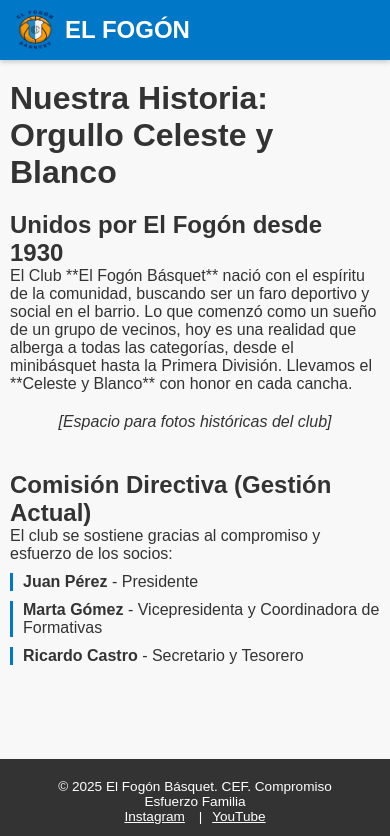
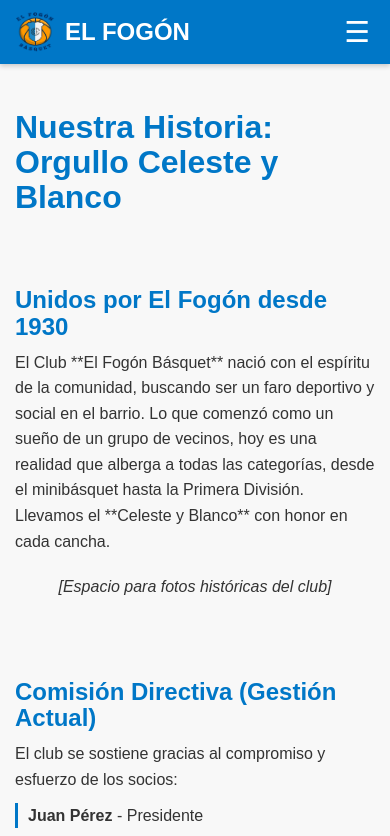
Before and after one commit to Nitramgg/basquetelfogon, a Next.js app: page /club in a window 390 px wide. Shown: the top 836 px of the page. Built offline with nearby package versions, Linux system fonts and the light colour scheme.

Commit message:
style: limpieza y unificacion de globals.css y solucion de conflicto en media queries

```diff
--- a/styles/globals.css
+++ b/styles/globals.css
@@ -1,7 +1,12 @@
-/* ========================================= */
-/* VARIABLES DE COLOR DE EL FOGÓN BÁSQUET (Celeste y Blanco) */
-/* ========================================= */
+/* =======================================================
+   ESTILOS GLOBALES - El Fogón Básquet
+   ======================================================= */
+
+/* ----------------------------------------------------
+   1. VARIABLES DE COLOR Y RESET BÁSICO
+   ---------------------------------------------------- */
    :root {
+    /* Colores del Club */
     --color-primary: #0077C7; /* Azul/Celeste fuerte */
     --color-secondary: #FFFFFF; /* Blanco como acento */
     --color-text: #333333;
@@ -9,7 +14,7 @@
     --color-white: #ffffff;
 }
 
-/* RESET BÁSICO */
+/* Reset Básico */
 * {
     box-sizing: border-box;
     padding: 0;
@@ -19,14 +24,23 @@ body {
     font-family: sans-serif;
     color: var(--color-text);
     background-color: var(--color-background);
+    line-height: 1.6;
 }
 a { color: inherit; text-decoration: none; }
+h1, h2, h3 { color: var(--color-primary); line-height: 1.1; margin-top: 0.8em; margin-bottom: 0.4em; }
+
+/* Estructura Principal */
 .main-container { min-height: 100vh; display: flex; flex-direction: column; }
 .page-content { flex-grow: 1; }
+.content-section {
+    padding: 30px 50px;
+    max-width: 1200px;
+    margin: 0 auto;
+}
 
-/* ========================================= */
-/* ESTILOS DEL ENCABEZADO (HEADER) */
-/* ========================================= */
+/* ----------------------------------------------------
+   2. HEADER Y NAVEGACIÓN (ESCRITORIO)
+   ---------------------------------------------------- */
 .header {
     background-color: var(--color-primary);
     color: var(--color-white);
@@ -35,12 +49,13 @@ a { color: inherit; text-decoration: none; }
     align-items: center;
     padding: 10px 30px;
     box-shadow: 0 2px 5px rgba(0, 0, 0, 0.2);
+    position: relative; /* Necesario para el menú absoluto en móvil */
 }
 .header a { color: var(--color-white); display: flex; align-items: center; }
 .club-logo { margin-right: 10px; }
 .club-name-text { font-size: 1.5rem; font-weight: 700; }
 .nav ul { list-style: none; display: flex; gap: 20px; }
-.nav a:hover { color: var(--color-secondary); }
+.nav a:hover { color: var(--color-background); } /* Hover a blanco */
 .radio-widget {
     background-color: var(--color-secondary);
     color: var(--color-primary);
@@ -49,9 +64,20 @@ a { color: inherit; text-decoration: none; }
     font-weight: 600;
 }
 
-/* ========================================= */
-/* ESTILOS DEL PIE DE PÁGINA (FOOTER) */
-/* ========================================= */
+/* Botón de Menú Hamburguesa (Oculto por defecto en Escritorio) */
+.menu-toggle {
+    display: none;
+    background: none;
+    border: none;
+    font-size: 1.8rem; /* Tamaño un poco más grande para mejor visibilidad */
+    cursor: pointer;
+    color: var(--color-white); /* El botón debe ser blanco en el fondo celeste */
+    padding: 5px;
+}
+
+/* ----------------------------------------------------
+   3. PIE DE PÁGINA (FOOTER)
+   ---------------------------------------------------- */
 .footer {
     background-color: var(--color-text);
     color: var(--color-white);
@@ -59,12 +85,13 @@ a { color: inherit; text-decoration: none; }
     text-align: center;
     font-size: 0.85rem;
 }
-.social-links a { margin: 0 10px; text-decoration: underline; }
-.social-links a:hover { color: var(--color-secondary); }
+.social-links a { margin: 0 10px; text-decoration: none; } /* Quitamos el underline */
+.social-links a:hover { color: var(--color-primary); } /* Celeste en hover */
 
-/* ========================================= */
-/* ESTILOS DE LA PÁGINA DE INICIO (HOME) */
-/* ========================================= */
+
+/* ----------------------------------------------------
+   4. ESTILOS DE LA PÁGINA DE INICIO (HOME)
+   ---------------------------------------------------- */
 .hero-section {
     background: linear-gradient(rgba(0, 0, 0, 0.5), rgba(0, 0, 0, 0.5)), url("/images/cancha-fogon.jpg");
     background-size: cover;
@@ -84,119 +111,85 @@ a { color: inherit; text-decoration: none; }
 .cta-button {
     display: inline-block;
     background-color: var(--color-secondary);
-  color: var(--color-primary);
+    color: var(--color-primary) !important;
     padding: 12px 25px;
     border-radius: 5px;
     margin-top: 20px;
     font-weight: 700;
     transition: background-color 0.3s;
 }
+.cta-button:hover {
+    background-color: #e0e0e0;
+}
 .next-game-highlight, .social-feed { padding: 40px 30px; text-align: center; }
 .game-card { border: 1px solid #ddd; padding: 20px; max-width: 400px; margin: 0 auto; border-radius: 8px; background-color: var(--color-white); }
 
-/* Estilos para el resto de las páginas */
-.content-section {
-    padding: 30px 50px;
-    max-width: 1200px;
-    margin: 0 auto;
-}
+
 /* =======================================================
-   ESTILO BASE DEL BOTÓN (POR DEFECTO OCULTO)
+   5. RESPONSIVE (MÓVIL Y TABLET - Max 768px)
    ======================================================= */
-   .menu-toggle {
-    display: none; /* OCULTO POR DEFECTO en escritorio */
-    background: none;
-    border: none;
-    font-size: 1.5rem;
-    cursor: pointer;
-    color: #0077C7; /* Color celeste */
-    padding: 5px;
+@media (max-width: 768px) {
+
+    /* HEADER: Ajuste de estructura y elementos */
+    .header {
+        flex-wrap: wrap;
+        justify-content: space-between;
+        padding: 10px 15px;
     }
 
+    /* Ocultamos los elementos de escritorio */
+    .header .nav,
+    .header .radio-widget {
+        display: none;
+    }
 
-@media (max-width: 768px) {
-
+    /* Hacemos visible el botón de hamburguesa */
     .menu-toggle {
         display: block;
     }
 
-  /* ESTO ES NUEVO: Estilo del menú cuando está ABIERTO */
+    /* El menú desplegable: ESTILO ACTIVO (.open) */
     .header .nav.open {
-      display: flex; /* Oculto por defecto, pero visible al abrir */
+        display: flex;
         flex-direction: column;
-      position: absolute; /* Ocupa toda la pantalla */
-      top: 60px; /* Debajo del header */
+        position: absolute;
+        top: 60px; /* Aseguramos que empiece debajo del header */
         left: 0;
         width: 100%;
-      background-color: #0077C7; /* Fondo Celeste */
+        height: auto;
+        background-color: var(--color-primary);
         z-index: 1000;
-      padding: 10px 20px;
-      box-shadow: 0 4px 6px rgba(0,0,0,0.1);
+        box-shadow: 0 4px 6px rgba(0,0,0,0.2);
     }
 
-  .header .nav ul {
-      flex-direction: column; /* Lista vertical */
+    .header .nav.open ul {
+        flex-direction: column;
+        width: 100%;
+        padding: 0;
+    }
+
+    .header .nav.open ul li {
+        margin: 0;
+        border-bottom: 1px solid rgba(255, 255, 255, 0.2);
         width: 100%;
     }
 
-  .header .nav ul li {
-      margin: 5px 0;
-      text-align: center;
-      border-bottom: 1px solid rgba(255, 255, 255, 0.2);
+    .header .nav.open ul li:last-child {
+        border-bottom: none;
     }
 
-  .header .nav ul li a {
-      color: white; /* Texto blanco en el menú desplegado */
-      padding: 10px;
+    .header .nav.open ul li a {
+        padding: 15px 20px;
         display: block;
+        text-align: center;
+        font-weight: bold;
     }
 
-  /* EL VIEJO CÓDIGO DE OCULTAR: */
-  .header .nav {
-      display: none; /* AHORA SOLO OCULTA SI NO TIENE LA CLASE .open */
+    /* Contenido en Móvil */
+    .content-section {
+        padding: 20px 15px;
     }
-
-}
-
-/* =======================================================
-   RESPONSIVE (ADAPTACIÓN A MÓVILES)
-   ======================================================= */
-
-/* Se aplica a pantallas de 768px o menos (Tablets y Móviles) */
-@media (max-width: 768px) {
-
-  /* 1. HEADER - Se vuelve columna y justifica el logo */
-  .header {
-      flex-direction: row; /* Vuelve a fila, pero más simple */
-      flex-wrap: wrap; /* Permite que los elementos se envuelvan */
-      justify-content: space-between; /* Distribuye el logo y el menú */
-      padding: 10px 15px; /* Más padding para que el dedo pueda tocar */
-      height: auto; /* Altura automática */
-  }
-
-  /* Ocultamos el Nav principal para reemplazarlo con el menú de hamburguesa */
-  .header .nav {
-      /* Por ahora, ocultamos el menú que se desborda */
-      display: none;
-  }
-
-  /* Ocultamos el widget de radio en pantallas pequeñas */
-  .header .radio-widget {
-      display: none;
-  }
-
-  /* Ajuste de logo */
-  .header .logo {
-      /* Asegura que el logo tenga el tamaño de móvil */
-      font-size: 1.2rem;
-  }
-
-  /* 2. CONTENIDO - Evita que el texto y las secciones sean demasiado anchos */
-  .page-content {
-      padding: 10px; /* Reducimos el padding general */
-  }
-
-  .content-section {
-      padding: 10px 0; /* Reducimos el padding lateral de las secciones */
+    .hero-content h1 {
+        font-size: 2.5rem;
     }
 }
```
Lines whose indentation alone changed are shown as unchanged.
